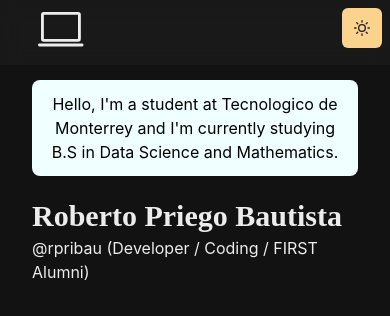
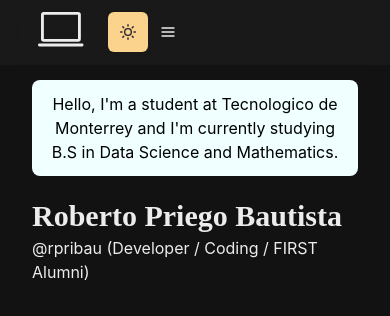
Before and after one commit to rpribau/blog.rob, a Next.js app: page / in a window 390 px wide. Shown: the top 316 px of the page. Built offline with nearby package versions, Linux system fonts and the light colour scheme.

Commit message:
Menu and Light/Dark mode appear in phones.

```diff
--- a/components/navbar.js
+++ b/components/navbar.js
@@ -71,19 +71,20 @@ const Navbar = (props) => {
       ref={menuRef}
     >
       <Container display="flex" p={2} maxW="container.md" wrap="wrap" align="center" justify="space-between">
-        <Flex align="center" mr={5}>
+        <Flex align="center">
           <Heading as="h1" size="lg" letterSpacing="tighter">
             <Logo />
           </Heading>
         </Flex>
 
-        <Box flexGrow={1}>
         <Stack
           direction={{ base: 'column', md: 'row' }}
           display={{ base: isOpen ? 'flex' : 'none', md: 'flex' }}
           width={{ base: 'full', md: 'auto' }}
           alignItems="center"
+          flexGrow={1}
           mt={{ base: 4, md: 0 }}
+          spacing={{ base: 2, md: 4 }}
         >
           <LinkItem href="/about" path={path}>
             About
@@ -105,9 +106,18 @@ const Navbar = (props) => {
             GitHub
           </LinkItem>
         </Stack>
-        </Box>
 
+        <Flex align="center">
           <ThemeToggleButton />
+          <IconButton
+            display={{ base: 'flex', md: 'none' }}
+            onClick={handleMenuToggle}
+            icon={<HamburgerIcon />}
+            variant="ghost"
+            size="md"
+            aria-label="Toggle Menu"
+          />
+        </Flex>
       </Container>
     </Box>
   )
```
Lines whose indentation alone changed are shown as unchanged.
